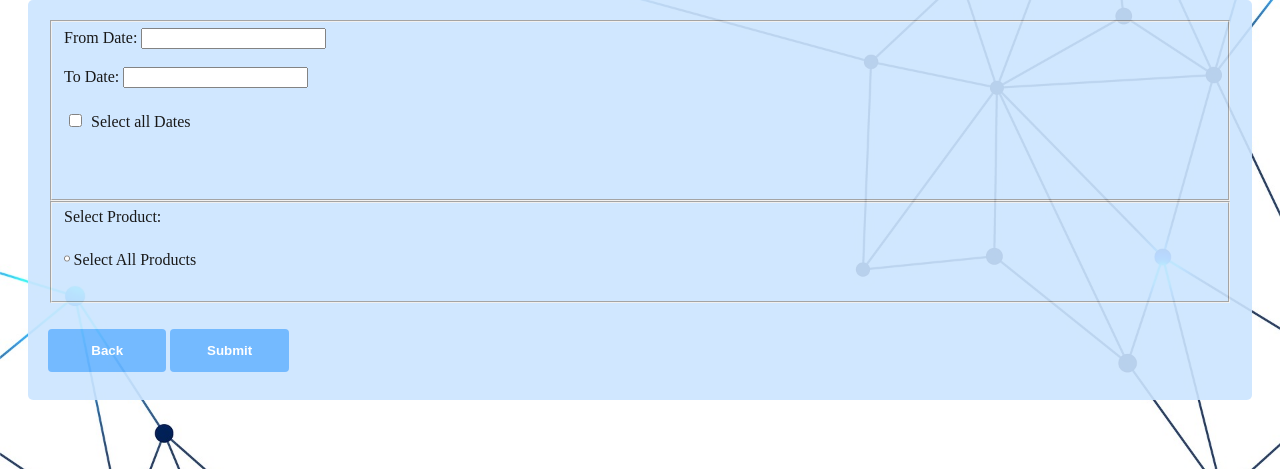
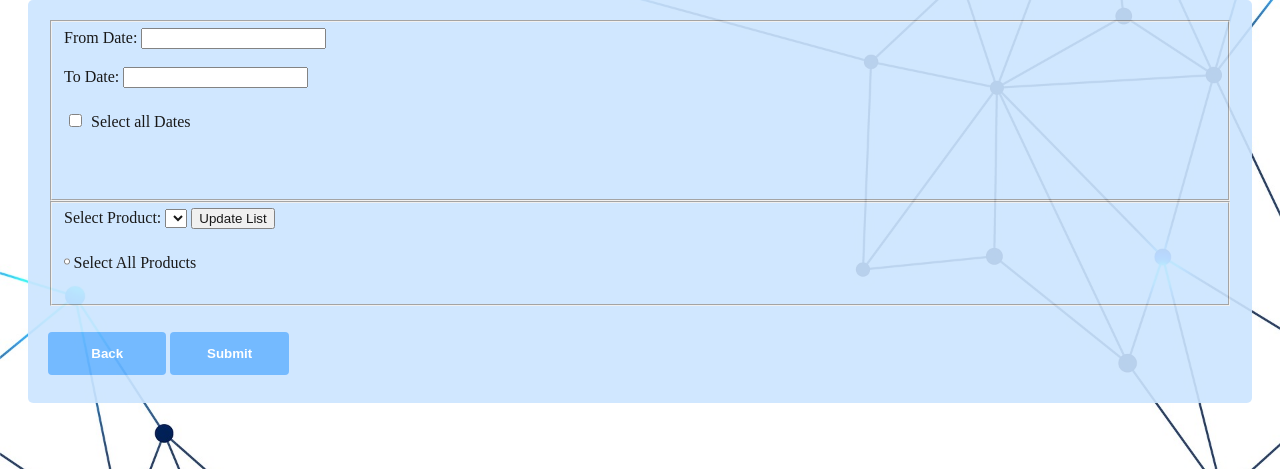
Before and after one commit to ashwinibr/SocialMediaIssueTrackingTool, a Django app: page /scraping/homepage/brand/mobiles/ in a window 1280 px wide. Shown: the part 226-695 px from the top of the page. Run offline with Django 3.2, Linux system fonts and the light colour scheme; lists and menus that the app fills with data are empty; some libraries are stand-ins or nearby versions.

Commit message:
Filter Applied for Product Year
Filter Applied for Product announced year in socialmediascraping.html

```diff
--- a/SocialMediaIssueTrackingTool/ScrapingTool/files/mainurl.txt
+++ b/SocialMediaIssueTrackingTool/ScrapingTool/files/mainurl.txt
@@ -1 +1 @@
-https://www.gsmarena.com
+https://www.gsmarena.com/
--- a/SocialMediaIssueTrackingTool/ScrapingTool/templates/socialmediascraping.html
+++ b/SocialMediaIssueTrackingTool/ScrapingTool/templates/socialmediascraping.html
@@ -103,6 +103,12 @@
                     <fieldset>
                         <div class="product-lis">
                             <label> Select Product:</label>
+                            <select name="years" class="years-dropdown">
+                                {% for year in announcedyear %}
+                                <option type = "option" name="years" value="{{year}}">{{year}}</option><br>
+                                {%endfor %}
+                            </select>
+                            <button type="submit" name="updatelist" value='submit'>Update List</button>
                             <br><br>
                         </div>
 
--- a/SocialMediaIssueTrackingTool/ScrapingTool/views.py
+++ b/SocialMediaIssueTrackingTool/ScrapingTool/views.py
@@ -78,6 +78,10 @@ def mobile_view(request):
     error_message=""
     info_msg = ""
     successmsg = ""
+    now = datetime.datetime.now()
+    yearlist=[]
+    mobile_list_display=[]
+    announced_year=[]
 
     if request.POST.get('back_button'):
         response = redirect('brand/')
@@ -85,6 +89,7 @@ def mobile_view(request):
         return response
 
     if request.POST.get('brand_submit'):
+
         print("Brand submit clicked")
         brand_list = get_brand_names()
         brand_dict = dict(zip(brand_list[0],brand_list[1]))
@@ -97,8 +102,40 @@ def mobile_view(request):
             file.write(brand_url)
 
         mobile_list = pagination_for_mobile_brand_list(brand_url)
-        mobile_dict = dict(zip(mobile_list[0],mobile_list[1]))
-        print(mobile_list)
+        announced_year=['Latest Released']
+        for key in mobile_list[0].keys():
+            announced_year.append(key)
+        print(announced_year)
+        now = datetime.datetime.now()
+        yearlist=[str(now.year),str(now.year-1),str(now.year-2)]
+        for year in yearlist:
+            mobile_list_display.extend(mobile_list[0][year])
+
+    if request.POST.get('updatelist'):
+        print("updatelist button clicked")
+        filter_value = request.POST.get('years')
+        print(filter_value)
+        file_read = fileReaderWriter()
+        file = open("ScrapingTool/files/Series.txt", "r")
+        brand_url = file_read.read_links_from_text_file(file)
+        print(brand_url)
+        mobile_list = pagination_for_mobile_brand_list(brand_url)
+        announced_year=['Latest Released']
+        for key in mobile_list[0].keys():
+            announced_year.append(key)
+
+        if(filter_value) =='Latest Released':
+            print("condition matched")
+            now = datetime.datetime.now()
+            yearlist=[str(now.year),str(now.year-1),str(now.year-2)]
+        else:
+            yearlist=[filter_value]
+
+        print(yearlist)
+
+        for year in yearlist:
+            mobile_list_display.extend(mobile_list[0][year])
+
 
     #On click of social_media_button
     if request.POST.get('social_media_button'):
@@ -109,9 +146,19 @@ def mobile_view(request):
         file = open("ScrapingTool/files/Series.txt", "r")
         brand_url = file_read.read_links_from_text_file(file)
         mobile_list = pagination_for_mobile_brand_list(brand_url)
-        mobile_dict = dict(zip(mobile_list[0],mobile_list[1]))
-        print("======================mobile dict============",mobile_dict)
-        print(mobile_list)
+        mobile_dict = mobile_list[1]
+
+        announced_year=['Latest Released']
+        for key in mobile_list[0].keys():
+            announced_year.append(key)
+        print(announced_year)
+
+        yearlist=[str(now.year),str(now.year-1),str(now.year-2)]
+        for year in yearlist:
+            mobile_list_display.extend(mobile_list[0][year])
+        print(mobile_list_display)
+        #print("======================mobile dict============",mobile_dict)
+        #print(mobile_list)
 
         file_read = fileReaderWriter()
         file = open("ScrapingTool/files/mainurl.txt", "r")
@@ -146,7 +193,7 @@ def mobile_view(request):
                                 # Fetching all the links of product pages by calling method issueLinksPagination() for selected product
                                 selected_model_url = []
                                 for model in checklist:
-                                    selected_model_url.append(main_url + "/" + mobile_dict[model])
+                                    selected_model_url.append(main_url + "/" + mobile_dict[model][0])
                                 data_dictionary = main_method(selected_model_url, checklist,list_of_dates)
 
                                 if data_dictionary:
@@ -169,7 +216,7 @@ def mobile_view(request):
                             selected_model_url = []
 
                             for model in checklist:
-                                selected_model_url.append(main_url + "/" + mobile_dict[model])
+                                selected_model_url.append(main_url + "/" + mobile_dict[model][0])
                             main_method(selected_model_url, checklist,list_of_dates)
 
                             successmsg = "Data extracted successfully, Click download to get data in excel"
@@ -198,8 +245,8 @@ def mobile_view(request):
             return response
 
     return render(request, "socialmediascraping.html",
-                  {"errorvalue": error_message, "productname": mobile_dict.keys, "successmsg": successmsg,
-                       "infomsg": info_msg})
+                  {"errorvalue": error_message, "productname": mobile_list_display, "successmsg": successmsg,
+                       "infomsg": info_msg, 'announcedyear': announced_year})
 
 
 @csrf_exempt
```
Also changed, not shown: 1 other file.
